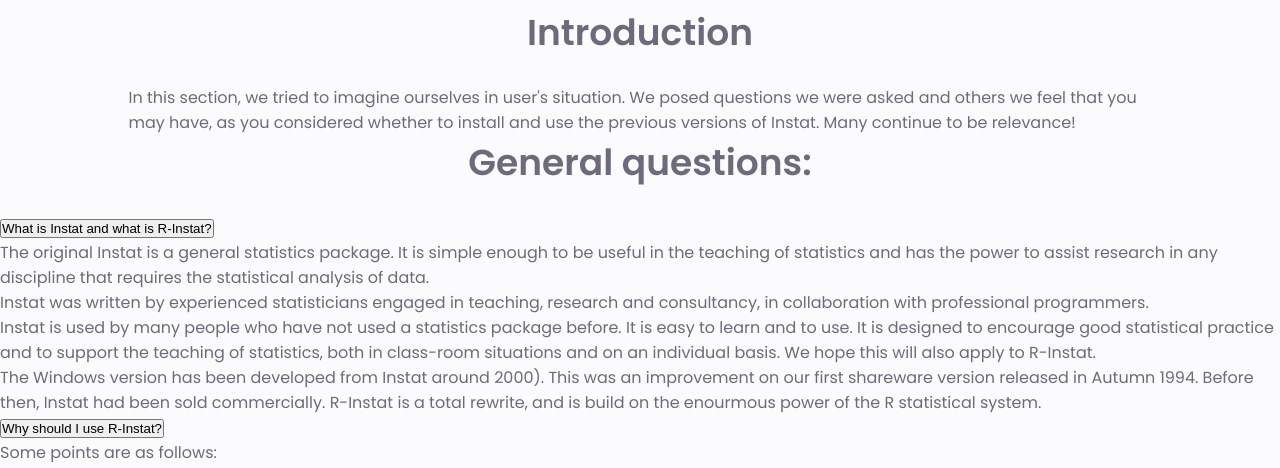
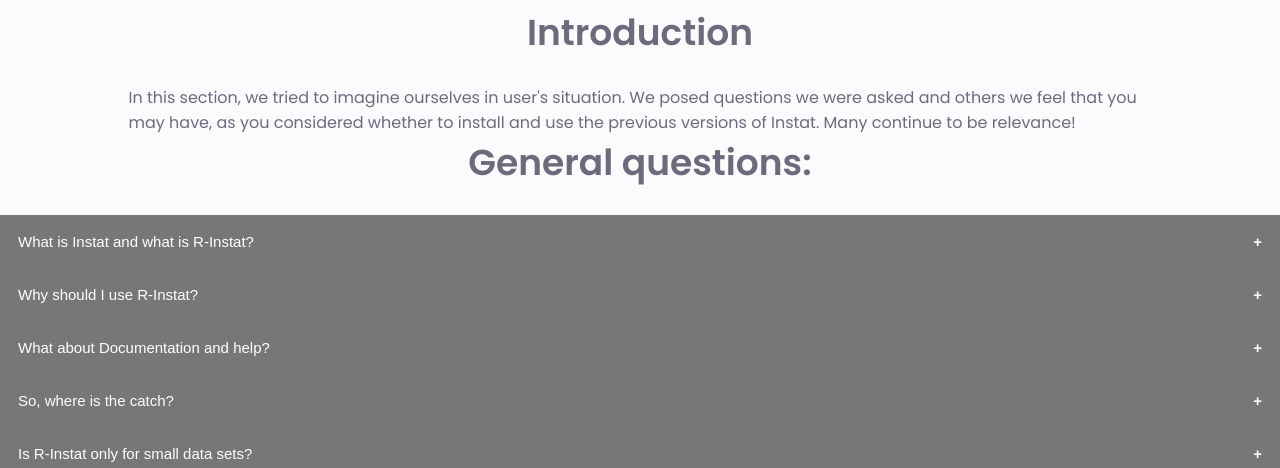
Before and after one commit to maxwellfundi/New-R-Instat-website, a plain HTML site: page FAQs.html in a window 1280 px wide. Shown: the part 311-779 px from the top of the page. Drawn offline with nearby package versions, Linux system fonts and the light colour scheme.

Commit message:
Created the css code for the FAQ page

```diff
--- a/assets/css/styles.css
+++ b/assets/css/styles.css
@@ -1,17 +1,18 @@
 /*==================== GOOGLE FONTS ====================*/
+
 @import url('https://fonts.googleapis.com/css2?family=Poppins:wght@400;500;600&display=swap');
 
 /*==================== VARIABLES CSS ====================*/
+
 :root {
     --header-height: 3rem;
-
     /*========== Colors ==========*/
     /* Change favorite color */
-    --hue-color: 250; /*Purple 250 - Green 142 - Blue 230 - Pink 340*/
-
+    --hue-color: 250;
+    /*Purple 250 - Green 142 - Blue 230 - Pink 340*/
     /* HSL color mode */
     --first-color: hsl(var(--hue-color), 69%, 61%);
-    --first-color-second: hsl(var(--hue-color), 69%, 61%) ;
+    --first-color-second: hsl(var(--hue-color), 69%, 61%);
     --first-color-alt: hsl(var(--hue-color), 57%, 53%);
     --first-color-lighter: hsl(var(--hue-color), 92%, 85%);
     --title-color: hsl(var(--hue-color), 9%, 15%);
@@ -22,10 +23,8 @@
     --container-color: hsl(var(--hue-color), 100%, 98%);
     --scroll-bar-color: hsl(var(--hue-color), 12%, 90%);
     --scroll-thumb-color: hsl(var(--hue-color), 12%, 80%);
-
     /*========== Font and typography ==========*/
     --body-font: 'Poppins', sans-serif;
-
     /* .5rem = 8px, 1rem = 16px, 1.5rem = 24px ... */
     --big-font-size: 2rem;
     --h1-font-size: 1.5rem;
@@ -34,11 +33,9 @@
     --normal-font-size: .938rem;
     --small-font-size: .813rem;
     --smaller-font-size: .75rem;
-
     /*========== Font weight ==========*/
     --font-medium: 500;
     --font-semi-bold: 600;
-
     /*========== Margenes Bottom ==========*/
     /* .25rem = 4px, .5rem = 8px, .75rem = 12px ... */
     --mb-0-25: .25rem;
@@ -49,14 +46,15 @@
     --mb-2: 2rem;
     --mb-2-5: 2.5rem;
     --mb-3: 3rem;
-
     /*========== z index ==========*/
     --z-tooltip: 10;
     --z-fixed: 100;
     --z-modal: 1000;
 }
 
+
 /* Font size for large devices */
+
 @media screen and (min-width: 968px) {
      :root {
         --big-font-size: 3rem;
@@ -69,7 +67,9 @@
     }
 }
 
+
 /*========== Variables Dark theme ==========*/
+
 body.dark-theme {
     /* HSL color mode */
     --first-color-second: hsl(var(--hue-color), 30%, 8%);
@@ -85,10 +85,10 @@
 
 
 /*========== Button Dark/Light ==========*/
+
 .nav__btns {
     display: flex;
     align-items: center;
-
 }
 
 .change-theme {
@@ -103,8 +103,8 @@
 }
 
 
+/*==================== BASE ====================*/
 
-/*==================== BASE ====================*/
 * {
     box-sizing: border-box;
     padding: 0;
@@ -123,7 +123,10 @@
     color: var(--text-color);
 }
 
-h1, h2, h3, h4 {
+h1,
+h2,
+h3,
+h4 {
     color: var(--title-color);
     font-weight: var(--font-semi-bold);
 }
@@ -141,10 +144,11 @@
     height: auto;
 }
 
+
 /*==================== REUSABLE CSS CLASSES ====================*/
+
 .section {
     padding: 2rem 0 4rem;
-
 }
 
 .section__title {
@@ -157,11 +161,51 @@
     margin-bottom: var(--mb-3);
 }
 
-.section__title, .section__subtitle {
+.section__title,
+.section__subtitle {
     text-align: center;
 }
 
+.collapse {
+    background-color: #777;
+    color: white;
+    cursor: pointer;
+    padding: 18px;
+    width: 100%;
+    border: none;
+    text-align: left;
+    outline: none;
+    font-size: 15px;
+}
+
+.active,
+.collapse:hover {
+    background-color: #555;
+}
+
+.collapse:after {
+    content: '\002B';
+    color: white;
+    font-weight: bold;
+    float: right;
+    margin-left: 5px;
+}
+
+.active:after {
+    content: "\2212";
+}
+
+.content {
+    padding: 0 18px;
+    max-height: 0;
+    overflow: hidden;
+    transition: max-height 0.2s ease-out;
+    background-color: #f1f1f1;
+}
+
+
 /*==================== LAYOUT ====================*/
+
 .container {
     max-width: 1023px;
     margin-left: var(--mb-1-5);
@@ -180,8 +224,8 @@
     left: 0;
     z-index: var(--z-fixed);
     background-color: var(--body-color);
+}
 
-}
 
 /*==================== NAV ====================*/
 
@@ -191,10 +235,10 @@
     display: flex;
     justify-content: space-between;
     align-items: center;
-
 }
 
-.nav__logo, .nav__toggle {
+.nav__logo,
+.nav__toggle {
     color: var(--title-color);
     font-weight: var(--font-medium);
 }
@@ -206,12 +250,13 @@
 .nav__toggle {
     font-size: 1.1rem;
     cursor: pointer;
-
 }
 
 .nav__toggle:hover {
     color: var(--first-color);
 }
+
+
 /* resources navigation buttons */
 
 .dropbtn {
@@ -264,7 +309,7 @@
         width: 100%;
         background-color: var(--body-color);
         padding: 2rem, 1.5rem, 4rem;
-        box-shadow: 0 -1px 4px rgba(0,0,0,.15);
+        box-shadow: 0 -1px 4px rgba(0, 0, 0, .15);
         border-radius: 1.5rem 1.5rem 0 0;
         transition: .3s;
     }
@@ -282,7 +327,6 @@
     font-size: var(--small-font-size);
     color: var(--title-color);
     font-weight: var(--font-medium);
-
 }
 
 .nav__link:hover {
@@ -305,22 +349,29 @@
 .nav__close:hover {
     color: var(--first-color-alt)
 }
+
+
 /* show menu */
-.show-menu{
+
+.show-menu {
     bottom: 0
 }
 
+
 /* Active link */
+
 .active-link {
     color: var(--first-color);
 }
 
+
 /* Change background header */
+
 .scroll-header {
-    box-shadow: 0 -1px 4px rgba(0,0,0, .15);
+    box-shadow: 0 -1px 4px rgba(0, 0, 0, .15);
+}
 
-}
-.sub-menu-1{
+.sub-menu-1 {
     display: none;
     position: absolute;
 }
@@ -329,21 +380,20 @@
     position: absolute;
     margin-top: 15px;
     margin-left: -15px;
-
 }
 
+
 /*==================== HOME ====================*/
+
 .home__container {
     gap: 1rem;
 }
 
-.home__content{
+.home__content {
     grid-template-columns: .5fr 3fr;
     padding-top: 3.5rem;
     align-items: center;
 }
-
-
 
 .home__social {
     display: grid;
@@ -367,8 +417,6 @@
 
 .home__blob-img {
     width: 150px;
-
-
 }
 
 .home__data {
@@ -390,14 +438,9 @@
     margin-bottom: var(--mb-2);
 }
 
-.home__scroll {
-    /* display: none; */
-}
-
 .home__scroll-button {
     color: var(--first-color);
     transition: 3s;
-
 }
 
 .home__scroll-button:hover {
@@ -406,7 +449,6 @@
 
 .home__scroll-mouse {
     font-size: 2rem;
-
 }
 
 .home__scroll-name {
@@ -414,15 +456,14 @@
     color: var(--title-color);
     font-weight: var(--font-medium);
     margin-right: var(--mb-0-25);
-
 }
 
 .home__scroll-arrow {
     font-size: 1.25rem;
+}
 
-}
+
 /*==================== BUTTONS ====================*/
-
 
 .button {
     display: inline-block;
@@ -457,7 +498,6 @@
     display: inline-flex;
     align-items: center;
     transition: .3s;
-
 }
 
 .button--small {
@@ -483,13 +523,11 @@
     border-radius: .5rem;
     justify-self: center;
     align-self: center;
-
 }
 
 .about__description {
     text-align: center;
     margin-bottom: var(--mb-2-5);
-
 }
 
 .about__info {
@@ -506,13 +544,12 @@
 
 .about__info-name {
     font-size: var(--smaller-font-size);
-
 }
 
-.about__info-title, .about__info-name {
+.about__info-title,
+.about__info-name {
     display: block;
     text-align: center;
-
 }
 
 .about__buttons {
@@ -520,7 +557,9 @@
     justify-content: center;
 }
 
+
 /*==================== SKILLS ====================*/
+
 .skills__container {
     row-gap: 0;
 }
@@ -532,15 +571,14 @@
     cursor: pointer;
 }
 
-.skills__icon, .skills__arrow {
+.skills__icon,
+.skills__arrow {
     font-size: 2rem;
     color: var(--first-color);
-
 }
 
 .skills__icon {
     margin-right: var(--mb-0-75);
-
 }
 
 .skills__title {
@@ -550,13 +588,11 @@
 .skills__subtitle {
     font-size: var(--small-font-size);
     color: var(--text-color-light);
-
 }
 
 .skills__arrow {
     margin-left: auto;
     transition: .4s;
-
 }
 
 .skills__list {
@@ -575,15 +611,14 @@
     font-weight: var(--font-medium);
 }
 
-.skills__bar, .skills__percentage {
+.skills__bar,
+.skills__percentage {
     height: 5px;
     border-radius: .25rem;
-
 }
 
 .skills__bar {
     background-color: var(--first-color-lighter);
-
 }
 
 .skills__percentage {
@@ -596,22 +631,22 @@
 }
 
 .skills__close .skills__list {
-
     height: 0;
     overflow: hidden;
-
 }
 
 .skills__open .skills__list {
     height: max-content;
     margin-bottom: var(--mb-2-5);
-
 }
 
 .skills__open .skills__arrow {
     transform: rotate(-180deg);
 }
+
+
 /*==================== QUALIFICATION ====================*/
+
 .qualification__tabs {
     display: flex;
     justify-content: space-evenly;
@@ -654,7 +689,6 @@
     font-size: var(--smaller-font-size);
     color: var(--text-color-light);
     /* margin-bottom: var(--mb-1) */
-
 }
 
 .qualification__rounder {
@@ -675,7 +709,6 @@
 
 .qualification__content[data-content] {
     display: none;
-
 }
 
 .qualification__active[data-content] {
@@ -687,8 +720,8 @@
 }
 
 
+/*==================== SERVICES ====================*/
 
-/*==================== SERVICES ====================*/
 .services__container {
     gap: 1.5rem;
     grid-template-columns: repeat(2, 1fr);
@@ -699,12 +732,12 @@
     background-color: var(--container-color);
     padding: 3.5rem .5rem 1.25rem 1.5rem;
     border-radius: .25rem;
-    box-shadow: 0 2px 4px rgba(0,0,0,.15);
+    box-shadow: 0 2px 4px rgba(0, 0, 0, .15);
     transition: .3s;
 }
 
 .services__content:hover {
-    box-shadow: 0 4px 8px rgba(0,0,0, .30)
+    box-shadow: 0 4px 8px rgba(0, 0, 0, .30)
 }
 
 .services__icon {
@@ -761,11 +794,11 @@
     display: flex;
 }
 
-.nav__link
-.services__modal-service {
+.nav__link .services__modal-service {
     display: block;
     position: absolute;
 }
+
 .services__modal-title {
     font-size: var(--h3-font-size);
     font-weight: var(--font-medium);
@@ -784,16 +817,19 @@
 .services__modal-icon {
     color: var(--first-color);
     margin-right: var(--mb-0-25);
-
 }
 
+
 /* Active Modal */
+
 .active-modal {
     opacity: 1;
     visibility: visible;
 }
 
+
 /*==================== PORTFOLIO ====================*/
+
 .portfolio__container {
     overflow: initial;
 }
@@ -821,7 +857,8 @@
     transform: translateX(.25rem);
 }
 
-.swiper-button-prev::after, .swiper-button-next::after {
+.swiper-button-prev::after,
+.swiper-button-next::after {
     content: '';
 }
 
@@ -838,13 +875,12 @@
     right: -.5rem;
 }
 
-.swiper-container-horizontal > .swiper-pagination-bullets {
+.swiper-container-horizontal>.swiper-pagination-bullets {
     bottom: -2.5rem;
 }
 
 .swiper-pagination-bullet-active {
     background-color: var(--first-color);
-
 }
 
 .swiper-button-prev,
@@ -852,7 +888,10 @@
 .swiper-pagination-bullet {
     outline: none;
 }
+
+
 /*==================== PROJECT IN MIND ====================*/
+
 .project {
     text-align: center;
 }
@@ -869,10 +908,10 @@
 
 .project__description {
     margin-bottom: var(--mb-1-5);
-
 }
 
-.project__title, .project__description {
+.project__title,
+.project__description {
     color: #FFF;
 }
 
@@ -881,8 +920,11 @@
     justify-self: center;
 }
 
+
 /*==================== TESTIMONIAL ====================*/
-.testimonial__data, .testimonial__header {
+
+.testimonial__data,
+.testimonial__header {
     display: flex;
 }
 
@@ -920,7 +962,9 @@
     bottom: 0
 }
 
+
 /*==================== CONTACT ME ====================*/
+
 .contact__container {
     row-gap: 3rem;
 }
@@ -968,7 +1012,9 @@
     padding: .25rem .5rem .5rem 0;
 }
 
+
 /*==================== FOOTER ====================*/
+
 .footer {
     padding-top: 2rem;
 }
@@ -985,7 +1031,6 @@
 .footer__title {
     font-size: var(--h1-font-size);
     margin-bottom: var(--mb-0-25);
-
 }
 
 .footer__subtitle {
@@ -1025,7 +1070,9 @@
     color: rgb(3, 3, 3);
 }
 
+
 /*========== SCROLL UP ==========*/
+
 .scrollup {
     position: fixed;
     right: 1rem;
@@ -1047,12 +1094,16 @@
     color: #FFF;
 }
 
+
 /* Show scroll */
+
 .show-scroll {
     bottom: 5rem;
 }
 
+
 /*========== SCROLL BAR ==========*/
+
 ::-webkit-scrollbar {
     width: .60rem;
     background-color: var(--scroll-bar-color);
@@ -1068,8 +1119,12 @@
     background-color: var(--text-color-light);
 }
 
+
 /*==================== MEDIA QUERIES ====================*/
+
+
 /* For small devices */
+
 @media screen and (max-width: 350px) {
     .container {
         margin-left: var(--mb-1);
@@ -1078,63 +1133,55 @@
     .nav__menu {
         padding: 2rem .25rem 4rem;
     }
-
     .nav__list {
         column-gap: 0;
     }
     .home__content {
         grid-template-columns: .25fr 3fr;
     }
-
     .home__blob {
         width: 180px;
     }
     .about__data {
         justify-content: center;
     }
-
-
     .skills__title {
         font-size: var(--normal-font-size);
     }
     .qualification__data {
         gap: .5rem;
     }
-
     .services__container {
         grid-template-columns: max-content;
         justify-content: center;
     }
-
     .services__content {
         padding-right: 3.5rem;
     }
     .services__modal {
         padding: 0 .5rem;
     }
-
     .project__img {
         width: 200px;
     }
-
     .testimonial__header,
     .testimonial__data {
         flex-direction: column;
         align-items: center;
     }
-
     .testimonial__img {
         margin-right: 0;
         margin-bottom: var(--mb-0-25);
     }
-
     .testimonial__data,
     .testimonial__description {
         text-align: center;
     }
 }
 
+
 /* For medium devices */
+
 @media screen and (min-width: 787px) {
     .home__content {
         grid-template-columns: max-content 1fr 1fr;
@@ -1146,7 +1193,6 @@
         order: 1;
         justify-self: center;
     }
-
     .about__container,
     .skills_container,
     .portfolio__content,
@@ -1155,19 +1201,16 @@
     .footer__container {
         grid-template-columns: repeat(2, 1fr);
     }
-
     .qualification__sections {
         display: grid;
         grid-template-columns: .6fr;
         justify-content: center;
     }
-
     @media screen and (min-width: 768px) {
         .container {
             margin-left: auto;
             margin-right: auto;
         }
-
         .body {
             margin: 0;
         }
@@ -1181,13 +1224,11 @@
             top: 0;
             bottom: initial;
         }
-
         .header,
         .main,
         .footer__container {
             padding: 0 1rem;
         }
-
         .nav {
             height: calc(var(--header-height) + 1.5rem);
             column-gap: 1rem;
@@ -1197,23 +1238,19 @@
         .nav__toggle {
             display: none;
         }
-
         .nav__list {
             display: flex;
             column-gap: 2rem;
         }
-
         .nav__menu {
             margin-left: auto;
         }
         .change-theme {
             margin: 0;
         }
-
         .home__container {
             row-gap: 5rem;
         }
-
         .home__content {
             padding-top: 5.5rem;
             column-gap: 2rem;
@@ -1244,12 +1281,10 @@
         }
         .qualification__tabs {
             justify-content: center;
-
         }
         .qualification__button {
             margin: 0 var(--mb-1)
         }
-
         .qualification__sections {
             grid-template-columns: .5fr
         }
@@ -1263,7 +1298,6 @@
         .services__content {
             padding: 6rem 0 2rem 2.5rem;
         }
-
         .services__modal-content {
             width: 450px;
         }
@@ -1295,7 +1329,6 @@
         .footer__bg {
             padding: 3rem 0 3.5rem;
         }
-
         .footer__links {
             flex-direction: row;
             column-gap: 2rem;
@@ -1306,11 +1339,12 @@
         .footer__copy {
             margin-top: 4.5rem;
         }
-
     }
 }
 
+
 /* For large devices */
+
 @media screen and (min-width: 1024px) {
     .header,
     .main,
@@ -1320,7 +1354,7 @@
     .footer__container {
         padding: 0;
     }
-    .sub-menu-1{
+    .sub-menu-1 {
         display: none;
         position: absolute;
     }
@@ -1336,7 +1370,7 @@
     .services__container {
         grid-template-columns: repeat(3, 238px);
     }
-    .portfolio__img{
+    .portfolio__img {
         width: max-content;
     }
     .portfolio__content {
@@ -1352,10 +1386,9 @@
     .swiper-button-next {
         right: 3.5rem;
     }
-    .swiper-container-horizontal > .swiper-pagination-bullets {
+    .swiper-container-horizontal>.swiper-pagination-bullets {
         bottom: -4.5rem
     }
-
     .contact__form {
         width: 460px;
     }
```
Lines whose indentation alone changed are shown as unchanged.
